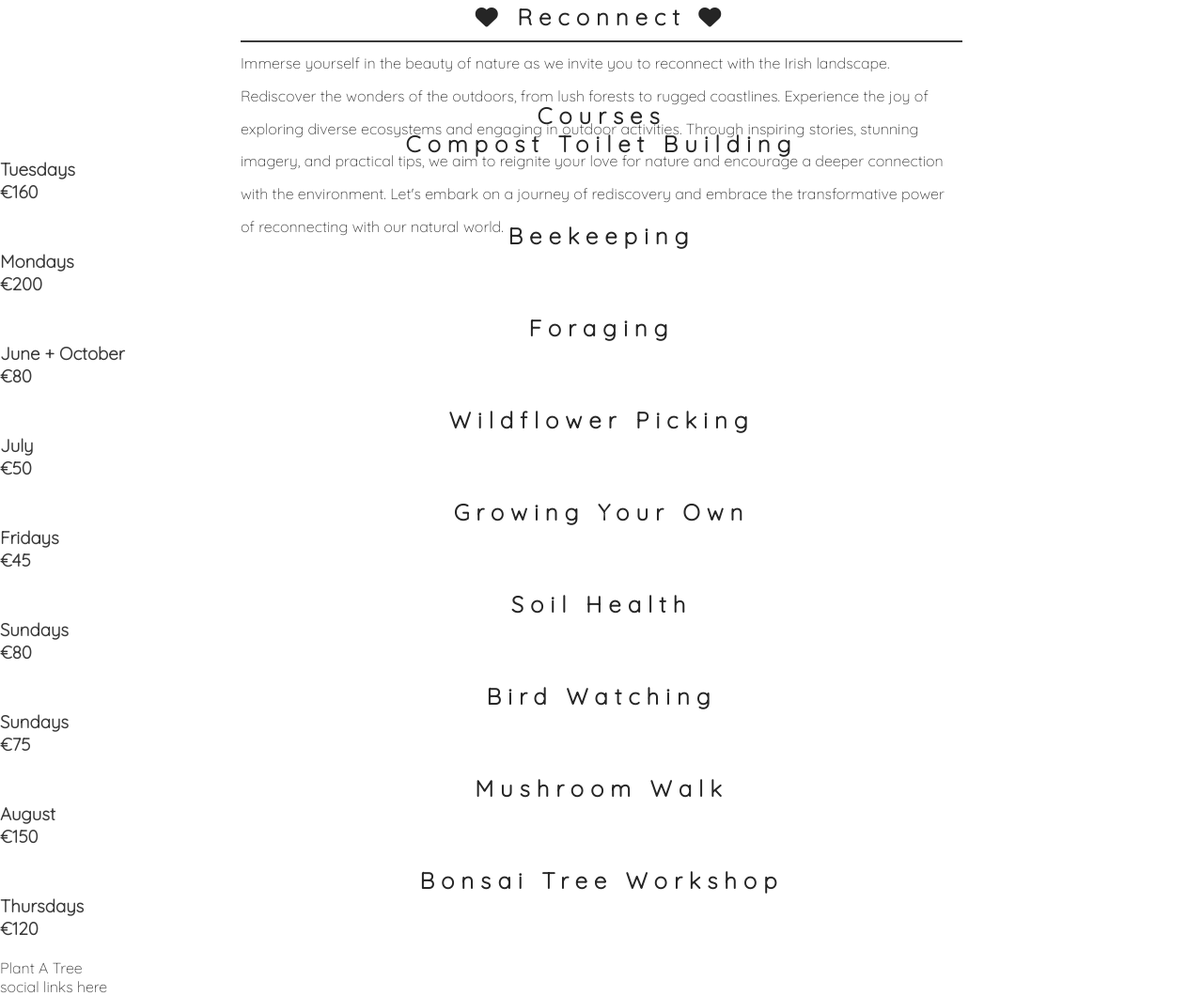
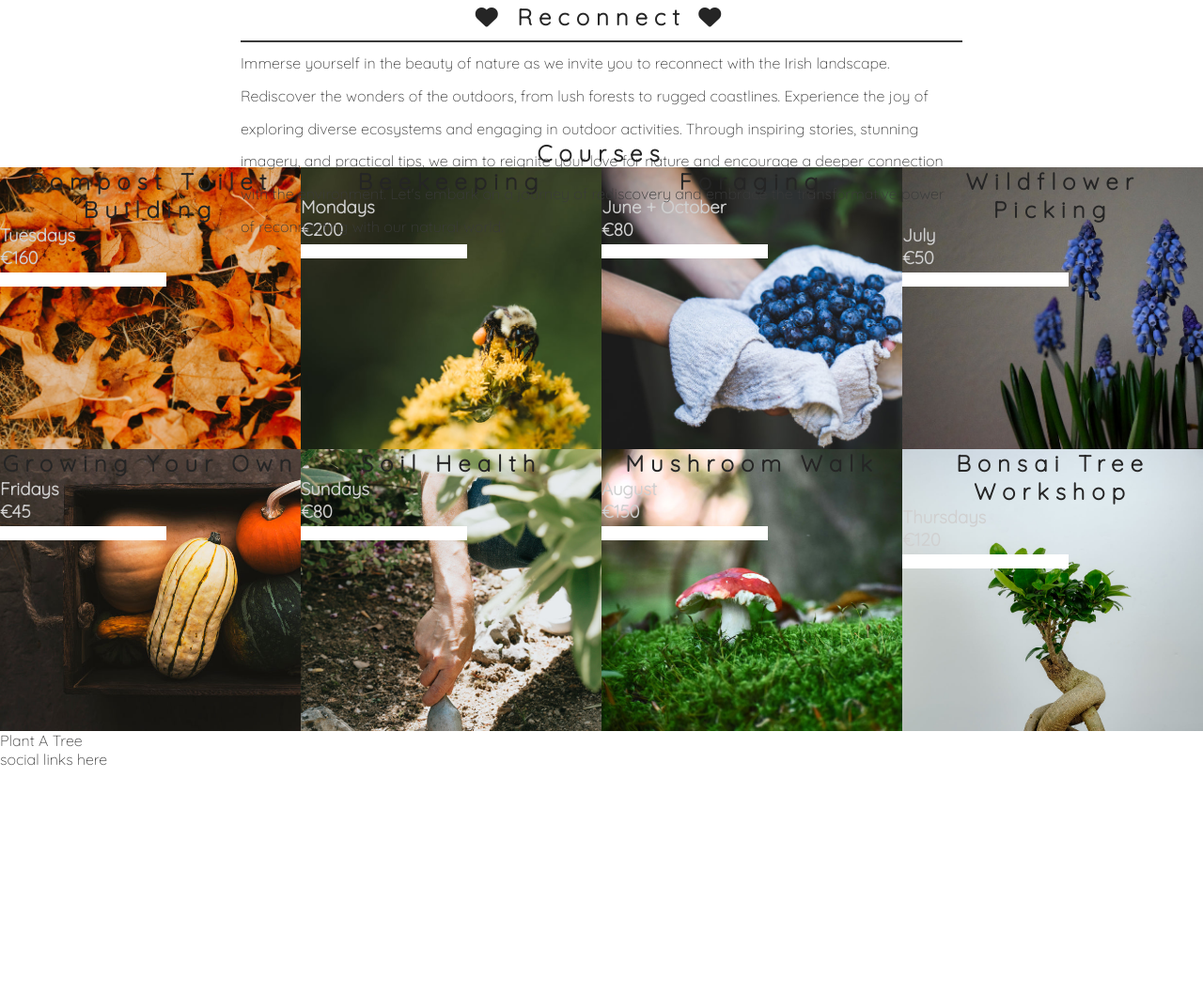
Before and after one commit to jasonkennealy/Rewild-Ireland, a plain HTML site: page index.html in a window 1280 px wide. Shown: the part 1475-2535 px from the top of the page at 94% size. After the commit the page ends 2293 px from the top, so only its background shows below. Drawn offline with Linux system fonts and the light colour scheme.

Commit message:
align course divs horrizontally

```diff
--- a/assets/css/style.css
+++ b/assets/css/style.css
@@ -14,7 +14,8 @@ body {
 
 /* headings & logo */
 
-h1, h2 {
+h1,
+h2 {
     font-family: Quicksand, sans-serif;
     letter-spacing: 7px;
     color: #252525;
@@ -84,7 +85,8 @@ h1, h2 {
 
 /*hero image text */
 
-#cover-text, #cover-text h2 {
+#cover-text,
+#cover-text h2 {
     color: white;
 }
 
@@ -150,6 +152,89 @@ h1, h2 {
 
 hr {
     border-top: 2px solid #3a3a3a;
-    width:auto;
+    width: auto;
     margin: 5px 0;
 }
+
+/* course section */
+
+#courses div {
+    color: #d0d0d0;
+    background-color: #3a3a3a;
+}
+
+#courselist {
+    margin-top: 40px;
+}
+
+#course-1 {
+    background: url('../images/compost.jpg');
+    background-repeat: no-repeat;
+    background-size: cover;
+    width: 25%;
+    height: 300px;
+    float: left;
+}
+
+#course-2 {
+    background: url('../images/bee.jpg');
+    background-repeat: no-repeat;
+    background-size: cover;
+    width: 25%;
+    height: 300px;
+    float: left;
+}
+
+#course-3 {
+    background: url('../images/foraging.jpg');
+    background-repeat: no-repeat;
+    background-size: cover;
+    width: 25%;
+    height: 300px;
+    float: left;
+}
+
+#course-4 {
+    background: url('../images/flowers.jpg');
+    background-repeat: no-repeat;
+    background-size: cover;
+    width: 25%;
+    height: 300px;
+    float: left;
+}
+
+#course-5 {
+    background: url('../images/growyourown.jpg');
+    background-repeat: no-repeat;
+    background-size: cover;
+    width: 25%;
+    height: 300px;
+    float: left;
+}
+
+#course-6 {
+    background: url('../images/soil.jpg');
+    background-repeat: no-repeat;
+    background-size: cover;
+    width: 25%;
+    height: 300px;
+    float: left;
+}
+
+#course-7 {
+    background: url('../images/mushroom.jpg');
+    background-repeat: no-repeat;
+    background-size: cover;
+    width: 25%;
+    height: 300px;
+    float: left;
+}
+
+#course-8 {
+    background: url('../images/bonsai.jpg');
+    background-repeat: no-repeat;
+    background-size: cover;
+    width: 25%;
+    height: 300px;
+    float: left;
+}
--- a/index.html
+++ b/index.html
@@ -70,62 +70,66 @@
         </div>
     </div>
 </section>
-<section>
-    <h2>Courses</h2>
-    <div>
+<section id="courses">
+
+    <h2 id="courselist">Courses</h2>
+
+    <div id="course-1">
         <h2>Compost Toilet Building</h2>
         <h3>Tuesdays</h3>
         <h3>€160</h3>
         <input>
     </div>
-    <div>
+
+    <div id="course-2">
         <h2>Beekeeping</h2>
         <h3>Mondays</h3>
         <h3>€200</h3>
         <input>
     </div>
-    <div>
+
+    <div id="course-3">
         <h2>Foraging</h2>
         <h3>June + October</h3>
         <h3>€80</h3>
         <input>
     </div>
-    <div>
+
+    <div id="course-4">
         <h2>Wildflower Picking</h2>
         <h3>July</h3>
         <h3>€50</h3>
         <input>
     </div>
-    <div>
+
+    <div id="course-5">
         <h2>Growing Your Own</h2>
         <h3>Fridays</h3>
         <h3>€45</h3>
         <input>
     </div>
-    <div>
+
+    <div id="course-6">
         <h2>Soil Health</h2>
         <h3>Sundays</h3>
         <h3>€80</h3>
         <input>
     </div>
-    <div>
-        <h2>Bird Watching</h2>
-        <h3>Sundays</h3>
-        <h3>€75</h3>
-        <input>
-    </div>
-    <div>
+
+    <div id="course-7">
         <h2>Mushroom Walk</h2>
         <h3>August</h3>
         <h3>€150</h3>
         <input>
     </div>
-    <div>
+
+    <div id="course-8">
         <h2>Bonsai Tree Workshop</h2>
         <h3>Thursdays</h3>
         <h3>€120</h3>
         <input>
     </div>
+
 </section>
 <section>Plant A Tree</section>
 <!--font awesome script-->
```
Also changed, not shown: assets/images/bee.jpg (added), assets/images/birds.jpg (added), assets/images/bonsai.jpg (added), assets/images/compost.jpg (added), assets/images/flowers.jpg (added), assets/images/foraging.jpg (added), assets/images/growyourown.jpg (added), assets/images/mushroom.jpg (added), assets/images/soil.jpg (added).
